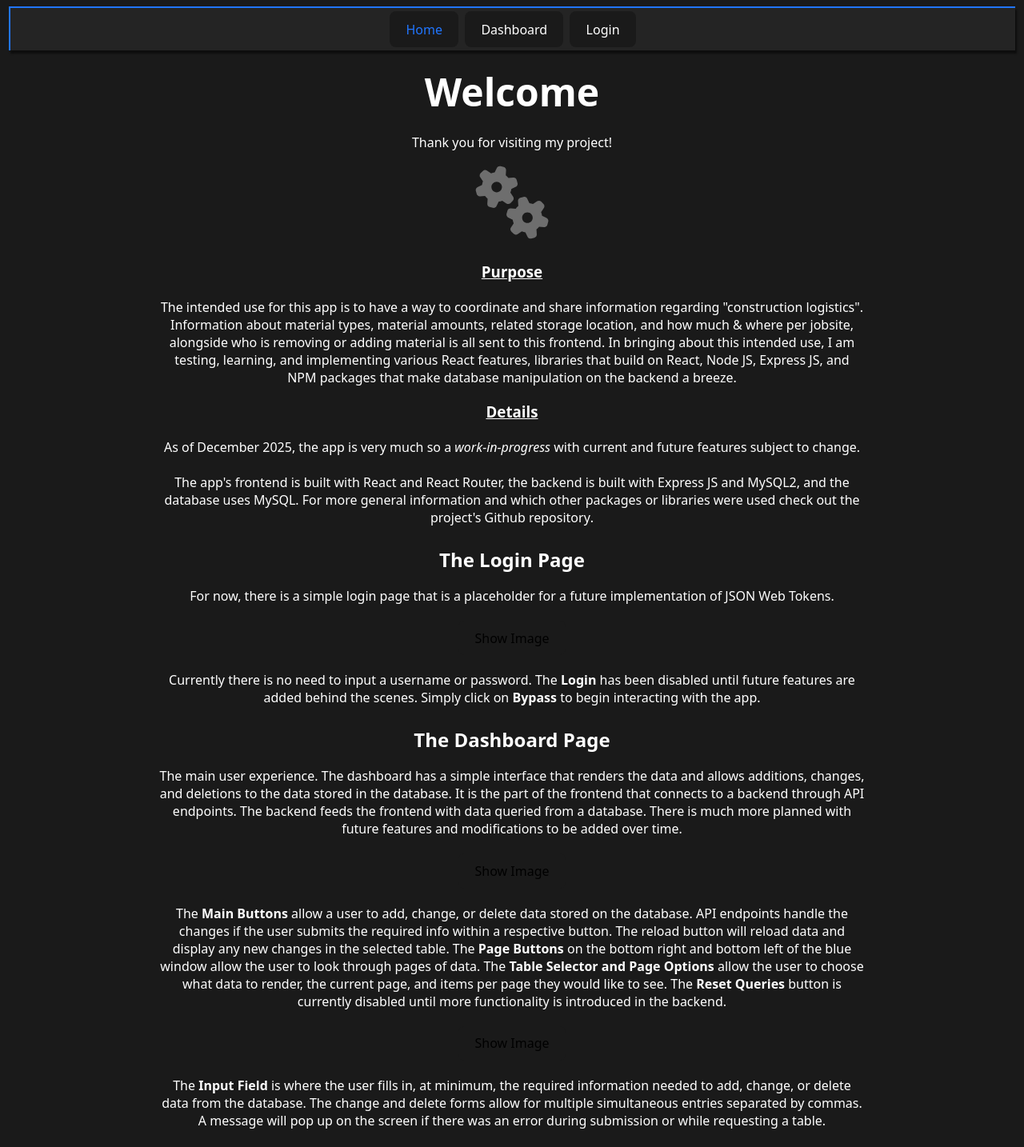
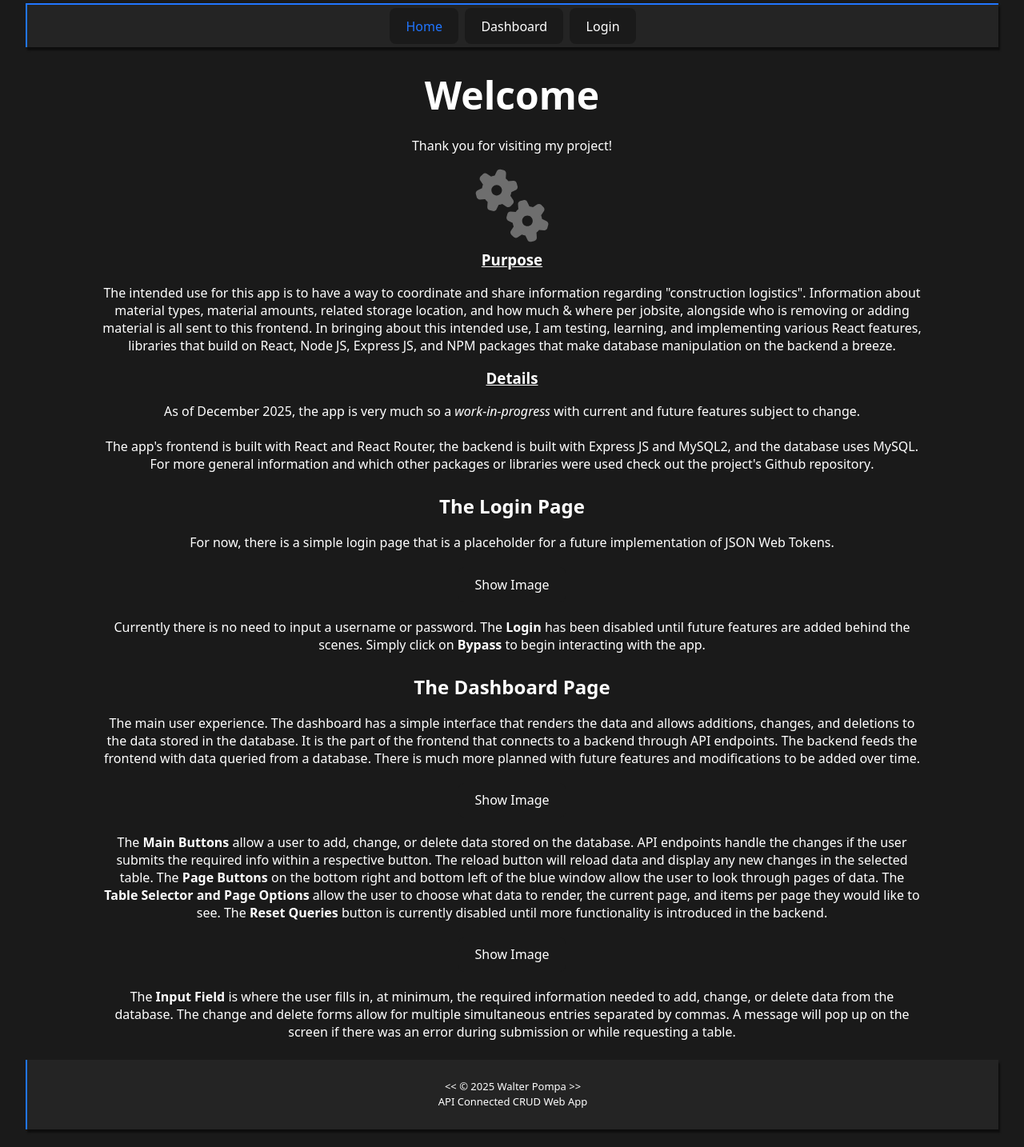
Before and after one commit to WPompa/construction-logistics, a React (Vite) app in the folder frontend/: page / in a window 1280 px wide. Shown: the top 1434 px of the page at 80% size. Built offline with nearby package versions, Linux system fonts and the light colour scheme.

Commit message:
CSS fixes and reorganization: index, home, dashboard.

```diff
--- a/frontend/src/index.css
+++ b/frontend/src/index.css
@@ -1,11 +1,8 @@
-/* ----- General -----*/
-#root {
-  max-width: 1920px;
-  margin: 0 auto;
-  padding: 0.125rem;
-  text-align: center;
-}
+/* ============================================================
+    DESIGN TOKENS (Variables)
+   ============================================================ */
 :root {
+  /* Core Colors */
   --primary: #1a1a1a;
   --secondary: #242424;
   --accent: #2176ff;
@@ -13,37 +10,70 @@
   --alt-color2: #0a0a23;
   --alt-color3: #242424;
   --alt-color3: #ddd8b8;
-
-  --text: #ffffff;
-  --text-alt: #2176ff;
-
   --bg: #1a1a1a;
   --bg-alt: #242424;
 
+  /* Text Colors */
+  --text: #ffffff;
+  --text-alt: #2176ff;
+  --text-muted: #ddd8b8;
+
+  /* Interaction & States */
   --hover: #2176ff;
   --hover-alt: #f25353;
-
   --border: #2176ff;
 
+  /* Layout & Shadows */
   --lightShadow: 2px 4px 2px 0px rgba(0, 0, 0, 0.5);
+  --max-width: 2560px;
+  --min-width: 390px;
+  --img-grid-col: 16%;
+  background-color: var(--bg);
 
-  --img-grid-col: 16%;
-
+  /* Typography */
   font-family: system-ui, Avenir, Helvetica, Arial, sans-serif;
   line-height: 1.5;
   font-weight: 400;
+  color-scheme: light dark;
+}
 
-  color-scheme: light dark;
+/* ============================================================
+    GLOBAL RESET & BASE STYLES
+   ============================================================ */
+* {
+  box-sizing: border-box;
+  margin: 0;
+  padding: 0;
+}
+
+body {
+  width: 100%;
+  min-width: 390px;
+  min-height: 100vh;
+  background-color: var(--bg);
   color: var(--text);
-  background-color: var(--bg);
-
   font-synthesis: none;
   text-rendering: optimizeLegibility;
   -webkit-font-smoothing: antialiased;
   -moz-osx-font-smoothing: grayscale;
+  overflow-x: hidden;
 }
 
-/* minor & optional */
+#root {
+  max-width: var(--max-width);
+  margin: 0 auto;
+  text-align: center;
+  display: flex;
+  flex-direction: column;
+  min-height: 100vh;
+}
+
+h1 {
+  font-size: 3rem;
+  line-height: 1.1;
+  margin: 1rem 0;
+}
+
 @media (prefers-color-scheme: light) {
   :root {
     color: var(--text);
@@ -51,22 +81,16 @@
   }
 }
 
-body {
-  margin: 0.125rem;
-  min-width: 390px; /* iPhone viewport width*/
-  min-height: 100vh;
-}
-
-h1 {
-  font-size: 3rem;
-  line-height: 1.1;
-}
-
+/* ============================================================
+    GLOBAL UI ELEMENTS (Buttons, Links, Inputs)
+   ============================================================ */
 a {
   font-weight: 500;
   color: var(--text);
   text-decoration: inherit;
+  transition: color 0.25s;
 }
+
 a:hover {
   color: var(--hover);
 }
@@ -79,89 +103,54 @@ button {
   font-size: 1em;
   font-weight: 500;
   font-family: inherit;
-  background-color: var(--bg);
+  background-color: var(--primary); /* Changed to alt for contrast */
+  color: var(--text);
   cursor: pointer;
-  transition: border-color 0.25s;
+  transition: all 0.25s;
 }
+
 button:hover {
   color: var(--hover);
   border-color: var(--hover);
 }
+
 button:focus,
 button:focus-visible {
   outline: 4px auto -webkit-focus-ring-color;
 }
 
 select {
+  padding: 0.4rem;
+  border-radius: 8px;
+  background: var(--bg-alt);
+  color: var(--text);
+  border: 1px solid transparent;
   transition: border-color 0.25s;
 }
+
 select:hover {
   cursor: pointer;
   border-color: var(--hover);
 }
 
-footer {
-  font-size: small;
-  width: 69rem;
-  padding: 0.5rem;
-  margin: 10rem auto 0.5rem;
-  background-color: var(--bg-alt);
-  border-left: var(--accent) 0.125rem solid;
-  box-shadow: var(--lightShadow);
-}
+/* ============================================================
+    RESPONSIVE BREAKPOINTS
+   ============================================================ */
 
-/*---------------------------------------------------------------------------------*/
-/* ----- Navbar -----*/
-.navbar {
-  margin: 0.25rem auto 0.5rem;
-  width: 69rem;
-  background-color: var(--bg-alt);
-  border-top: var(--accent) 0.125rem solid;
-  border-left: var(--accent) 0.125rem solid;
-  box-shadow: var(--lightShadow);
-}
-.navbar a {
-  display: inline-block;
-  background-color: var(--bg);
-  border-radius: 0.5em;
-  border: 1px solid transparent;
-  padding: 0.6em 1.2em;
-  margin: 0.25em;
-  transition: border-color 0.25s;
-}
-
-.navbar a:hover {
-  border-color: var(--hover);
-}
-
-.navlinks {
-  display: inline-block;
-  margin: auto;
-}
-
-.active {
-  color: var(--hover);
-}
-
-/* ----- iPhone 13 - Portrait ----- */
-@media only screen and (max-width: 1280px) and (max-height: 1366px) and (orientation: portrait) {
+/* Tablet & Mobile (Standardized from iPhone 13 query) */
+@media screen and (max-width: 1024px) {
   body {
-    margin: 0;
-    max-width: 100vw;
-    max-height: 100vh;
-    font-family:
-      -apple-system, BlinkMacSystemFont, "Segoe UI", Roboto, sans-serif;
     line-height: 1.6;
   }
 
-  .navbar {
-    margin: 0.25rem auto 1rem;
-    width: 98vw;
-  }
-
-  footer {
-    box-sizing: border-box;
-    width: 98vw;
-    padding: 0.25rem;
+  h1 {
+    font-size: 2.2rem;
   }
 }
+
+/* Strictly Mobile */
+@media screen and (max-width: 390px) {
+  h1 {
+    font-size: 1.8rem;
+  }
+}
--- a/frontend/src/pages/css/dashboard.css
+++ b/frontend/src/pages/css/dashboard.css
@@ -5,7 +5,7 @@
   box-sizing: border-box;
   vertical-align: top;
   background: var(--bg-alt);
-  width: 60rem;
+  width: 80%;
   margin: 0.75rem auto;
   padding: 0.25rem;
   box-shadow: var(--lightShadow);
@@ -16,6 +16,20 @@
   min-height: 5rem;
   padding: 0 0.25rem;
   border-left: var(--accent) 0.125rem solid;
+}
+
+.pagination-info {
+  font-size: 0.85rem;
+  color: rgb(139, 139, 139);
+  text-align: center;
+  margin-bottom: 0.5rem;
+  font-weight: 500;
+}
+
+.page-btn:disabled {
+  opacity: 0.4;
+  cursor: not-allowed;
+  transform: none;
 }
 
 .dashboard-form-container {
@@ -141,48 +155,13 @@
   overflow-x: hidden;
   background-image: linear-gradient(to bottom, blue, indigo);
   border: 0.25rem solid var(--bg-alt);
-}
-.dashboard-data-container table {
-  margin: 0.25rem auto;
-  border-collapse: collapse;
-  background-color: rgb(0, 94, 255);
-  box-shadow: 0 0 0.25rem 0.25rem rgba(0, 0, 0, 0.45);
-}
-.dashboard-data-container td,
-th {
-  color: white;
-  padding: 0.125rem 0.5rem;
-  border: 1px solid rgba(0, 0, 0, 0.6);
-}
-.dashboard-data-container th {
-  position: sticky;
-  top: 0;
-  z-index: 5;
-  font-size: 1.125rem;
-  background-color: rgb(0, 94, 255);
+  transition: all 0.3s ease;
 }
 
-.table-item:hover {
-  cursor: pointer;
-  background-color: rgb(160, 160, 0);
-}
-
-@keyframes flipflop {
-  0% {
-    background-color: rgb(160, 160, 0);
-  }
-  60% {
-    background-color: rgb(0, 94, 255);
-  }
-  100% {
-    background-color: rgb(160, 160, 0);
-  }
-}
-
-@media (prefers-reduced-motion: no-preference) {
-  .dashboard-data-container table {
-    animation: flipflo infinite 3s ease-in;
-  }
+.display-message {
+  font-size: 3rem;
+  font-weight: 800;
+  text-transform: uppercase;
 }
 
 .background-div {
@@ -224,9 +203,9 @@ th {
   font-size: 1.25rem;
 }
 
-@media only screen and (max-width: 1280px) and (orientation: portrait) {
+@media only screen and (max-width: 1000px) {
   .dashboard-item {
-    width: 98vw;
+    width: 100%;
     overflow-y: scroll;
     overflow-x: hidden;
   }
--- a/frontend/src/pages/css/home.css
+++ b/frontend/src/pages/css/home.css
@@ -1,6 +1,6 @@
 /* ----- Home -----*/
 .home {
-  width: 69rem;
+  width: 100%;
   margin: 0 auto;
   --blue: #3f48cc;
   --red: #ec1c24;
@@ -43,8 +43,8 @@
 }
 
 .img-container {
-  max-width: 25rem;
-  max-height: 25rem;
+  max-width: 400px;
+  max-height: 400px;
   margin: 1rem auto;
 }
 .img-container img {
@@ -73,8 +73,8 @@
   color: var(--yellow);
 }
 
-@media only screen and (max-width: 1280px) and (max-height: 1366px) and (orientation: portrait) {
+@media only screen and (max-width: 550px) {
   .home {
-  width: 98vw;
+    width: 95%;
+  }
 }
-}
```
